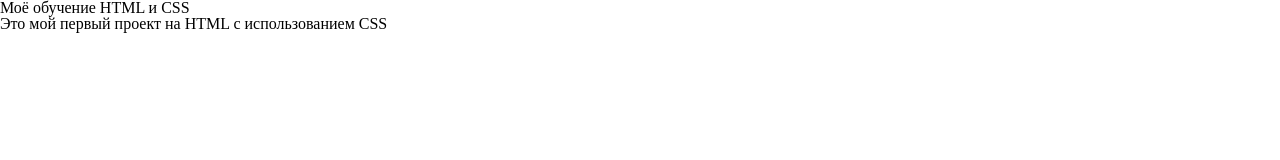
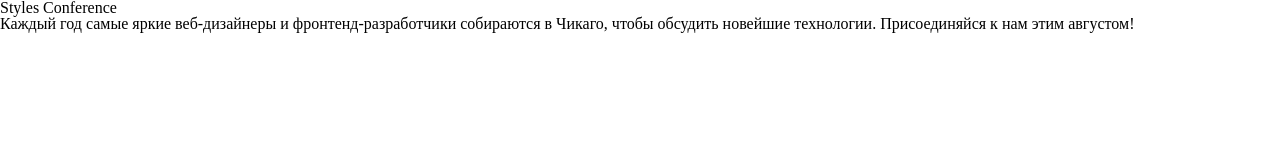
Before and after one commit to Sambalinski/html-css-practice, a plain HTML site: page index.html in a window 1280 px wide. Drawn offline with Linux system fonts and the light colour scheme.

Commit message:
styles conference

```diff
--- a/index.html
+++ b/index.html
@@ -1,12 +1,13 @@
 <!DOCTYPE html>
 <html lang="ru">
-  <head>
-  	  <meta charset="utf-8">
-  <title>Обучение</title>
+<head>
+  <meta charset="utf-8">
+  <title>Styles Conference</title>
   <link rel="stylesheet" href="assets/stylesheets/main.css">
-  </head>
+</head>
 <body>
-  <h1>Моё обучение HTML и CSS</h1>
-  <p>Это мой первый проект на HTML с использованием CSS</p>
+  <h1>Styles Conference</h1>
+  <p>Каждый год самые яркие веб-дизайнеры и фронтенд-разработчики собираются в Чикаго,
+     чтобы обсудить новейшие технологии. Присоединяйся к нам этим августом!</p>
 </body>
 </html>
```
Also changed, not shown: assets/stylesheets/main.css (line endings or trailing spaces).
